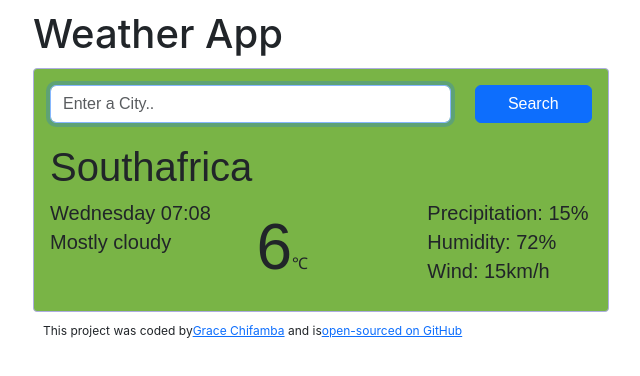
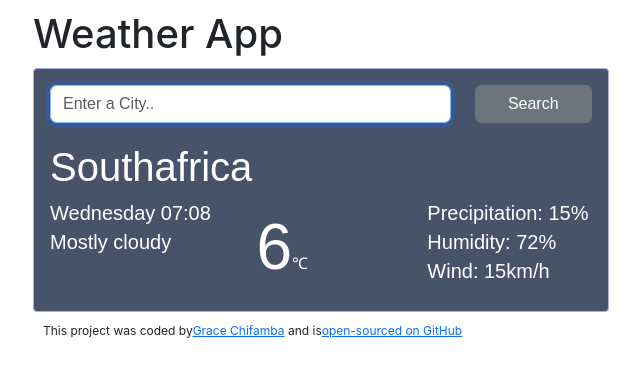
Before and after one commit to Gire1/weather-app-react, a React (Create React App) app: page / in a window 1280 px wide. Shown: the top 376 px of the page, without its empty margins (319-959 px from the left). Built offline with nearby package versions, Linux system fonts and the light colour scheme.

Commit message:
Added Weather CSS

```diff
--- a/src/Weather.css
+++ b/src/Weather.css
@@ -1,7 +1,8 @@
 .Weather{
     border: 1px solid #adade1;
      font-family: sans-serif;
-     background: hsl(92, 44%, 49%);
+     color:white;
+     background: hwb(219 28% 59%);
      margin: 10px auto ;
      padding: 16px;
 
--- a/src/Weather.js
+++ b/src/Weather.js
@@ -9,7 +9,7 @@ export default function Weather(){
         <input type="search" placeholder="Enter a City.." className="form-control" autoFocus="on"/>
         </div>
         <div className="col-3">
-        <input type="submit" value="Search" className="btn btn-primary w-100"/>
+        <input type="submit" value="Search" className="btn btn-secondary w-100"/>
         </div>
         </div>
     </form>
```
